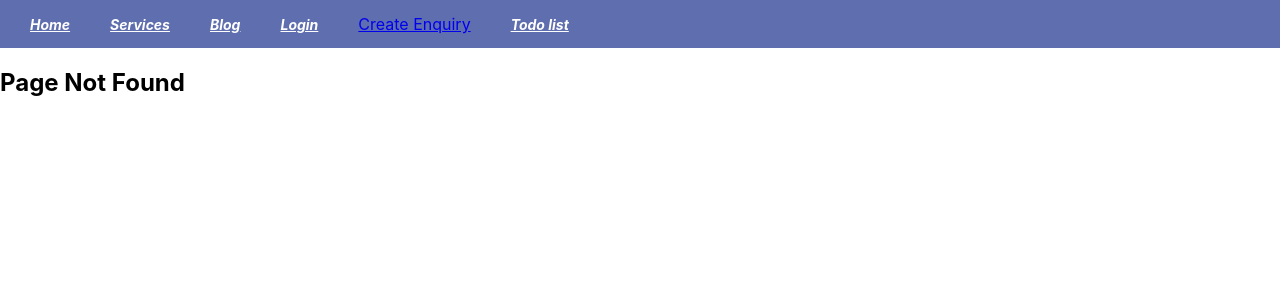
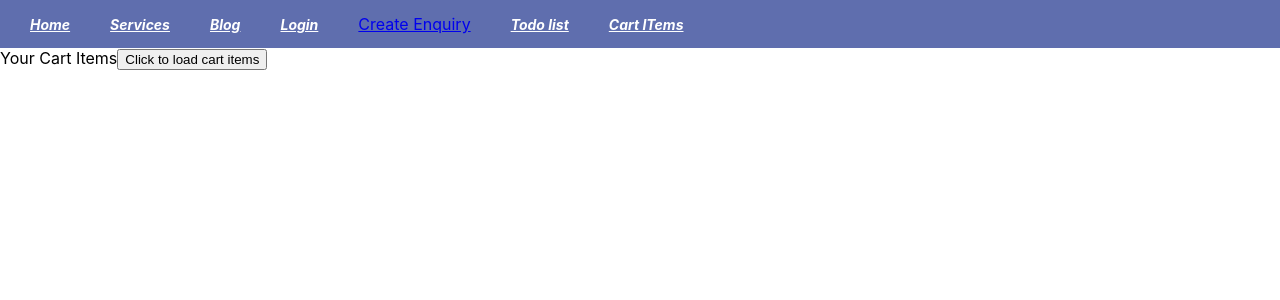
Before and after one commit to hrvaralakshmi956-cpu/keystone, a React (Create React App) app: page /Cart in a window 1280 px wide. Before the commit this address had no page. Shown: the top 300 px of the page. Built offline with nearby package versions, Linux system fonts and the light colour scheme.

Commit message:
Day-33 Internship work

```diff
--- a/src/App.js
+++ b/src/App.js
@@ -10,6 +10,7 @@ import Login from "./Login.jsx";
 import CreateEnquiry from "./CreateEnquiry.jsx";
 import ProductDetails from "./ProductDetails.jsx";
 import TodoApp from "./TodoApp.jsx";
+import CartItems from "./CartItems.jsx";
 
 function App() {
   return (
@@ -29,6 +30,7 @@ function App() {
             <Route path="/create-enquiry" element={<CreateEnquiry/>} />
             <Route path="/Product-details" element={<ProductDetails/>} />
             <Route path="/todo" element={<TodoApp/>} />
+            <Route path="/Cart" element={<CartItems/>} />
 
         </Routes>
 
--- /dev/null
+++ b/src/CartItems.jsx
@@ -0,0 +1,21 @@
+import React from 'react'
+import axios from "axios";
+
+
+function CartItems() {
+    function handleBtClick() {
+        axios.get("http://localhost:8000/cartItems").then((cartItems) => {
+            console.log(cartItems.data)
+        }).catch((exe) => {
+            console.log(exe);
+        });
+    }
+    return (
+        <div>
+            Your Cart Items
+            <button onClick={handleBtClick}>Click to load cart items</button>
+        </div>
+    )
+}
+
+export default CartItems
--- a/src/Header.jsx
+++ b/src/Header.jsx
@@ -24,6 +24,9 @@ function Header() {
                 <a href="/todo" className="navlinks">
                 Todo list
                 </a>
+                <a href="/Cart" className="navlinks">
+                Cart ITems
+                </a>
             </nav>
         </div>
     );
--- a/src/Services.jsx
+++ b/src/Services.jsx
@@ -1,8 +1,9 @@
-import React from "react";
+import React, { useState } from "react";
 import SubCompo from "./SubCompo";
 import axios from "axios";
 
 function Services() {
+    const [productList,setProductList]=useState([]);
 
     function Sum(){
     alert("Sum");
@@ -10,6 +11,7 @@ function Services() {
     function getProducts(){
         axios.get("https://fakestoreapi.com/products").then((apiResponse)=>{
           console.log(apiResponse.data);
+          setProductList(apiResponse.data)
         }).catch((err)=>{
             console.log(err);
         });
@@ -23,7 +25,28 @@ function Services() {
             <li>Web Development</li>
             <li>Cyber Security</li>
             </ol>
-            <button onClick={getProducts}>get products</button>
+            <button onClick={getProducts}>Get products</button>
+            {
+                productList.map((ele)=>{
+                   return <div>
+                      <p>Title : {ele.title}</p>
+                      <p>Category :{ele.category}</p>
+                      <div> Description :{ele.description}</div>
+                      <img src={ele.image} alt="" width={200} height={200}/>
+                      <p>Our Price :{ele.price}</p>
+                      <p>rating :{ele.rating.rate}</p>
+                      <i>Reviewed by :{ele.rating.count}</i>
+                      <button onClick={ async ()=>{
+                         axios.post("http://localhost:8000/addToCart",ele).then((res)=>{
+                         console.log(res);
+                         alert(res.data);
+                         }).catch((err)=>{
+                          console.log(err);
+                         });
+                      }}>Add To Cart</button>
+                      </div>
+                })
+            }
             <SubCompo callfuncSum={Sum}/>
         </div>
     );
```
